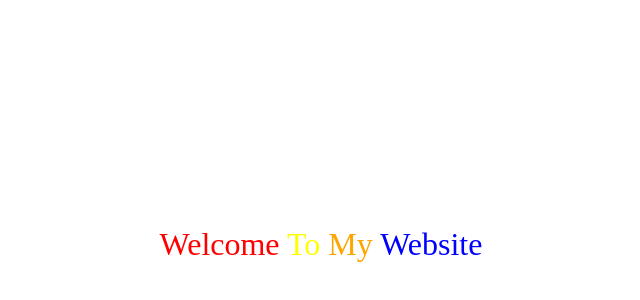
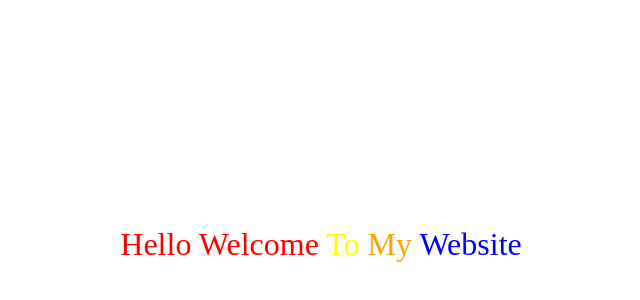
Before and after one commit to Susmit2005/Azure-App-Services, a plain HTML site: page index.html in a window 1280 px wide. Shown: the part 156-456 px from the top of the page, without its empty margins (319-959 px from the left). Drawn offline with Linux system fonts and the light colour scheme.

Commit message:
Update index.html

```diff
--- a/index.html
+++ b/index.html
@@ -36,6 +36,7 @@
 </head>
 <body>
     <div class="colored-text">
+        <span class="red">Hello</span>
         <span class="red">Welcome</span>
         <span class="yellow">To</span>
         <span class="orange">My</span>
```
